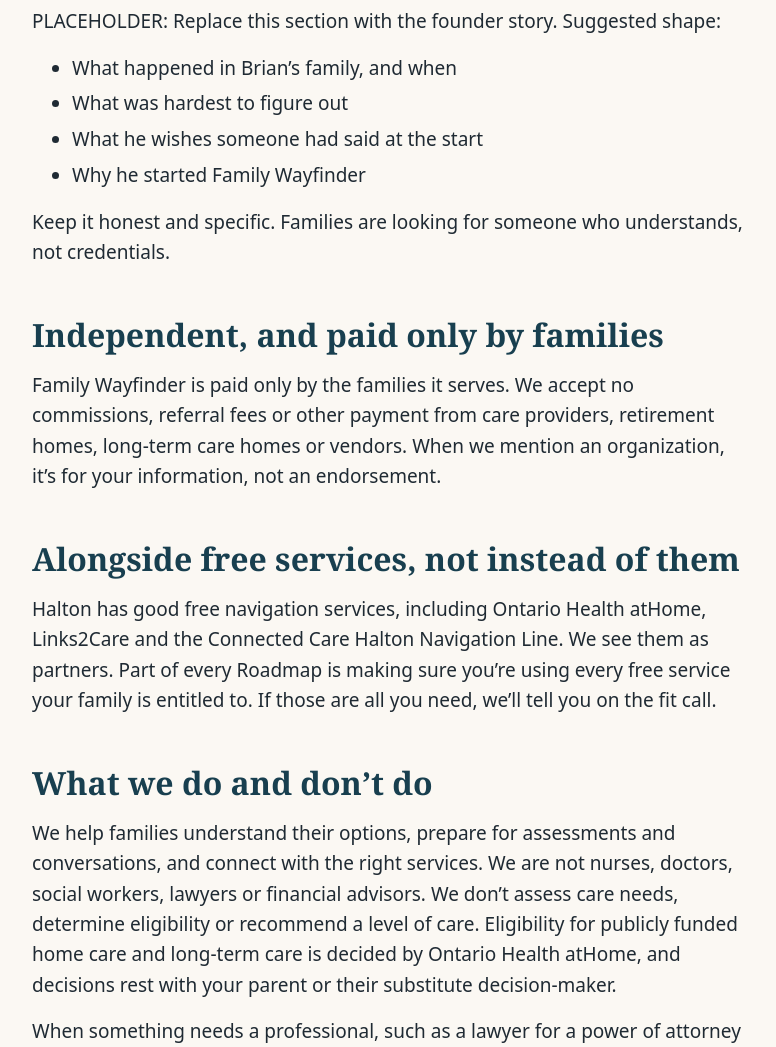
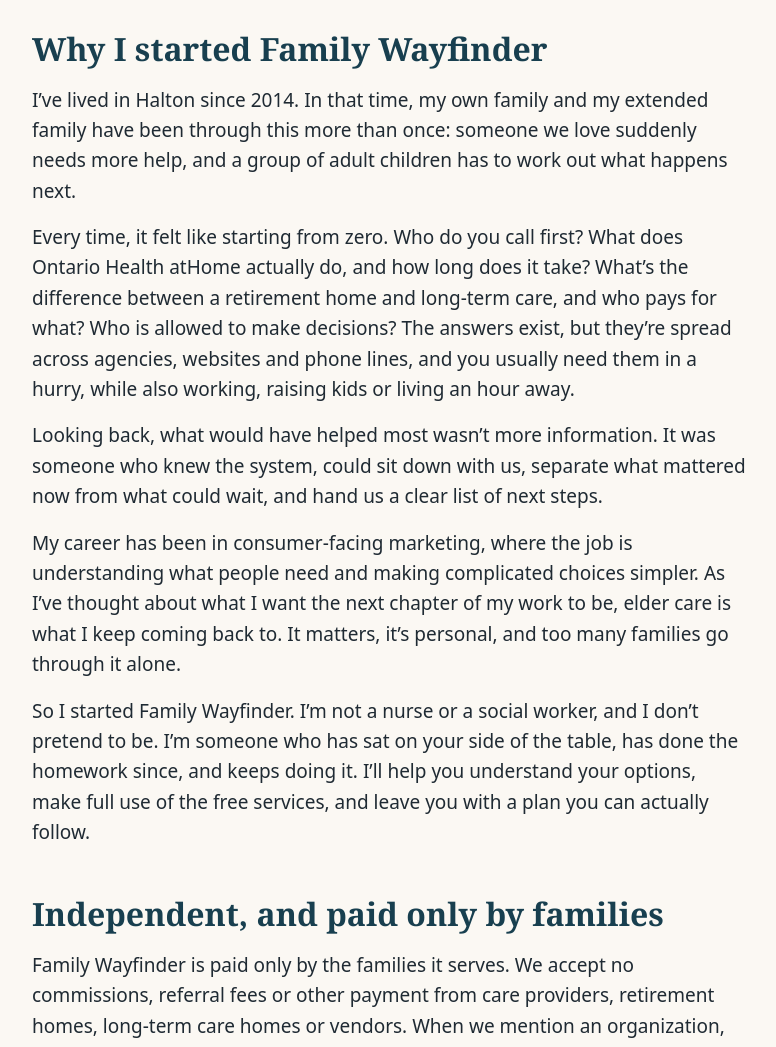
Before and after one commit to brimwylie-lgtm/familywayfinder, an Astro site: page /about in a window 1280 px wide. Shown: the part 460-1507 px from the top of the page, without its empty margins (64-840 px from the left). Built offline with nearby package versions, Linux system fonts and the light colour scheme; Astro itself is replaced by a stand-in of ours.

Commit message:
Add files via upload

```diff
--- a/src/content/pages/about.md
+++ b/src/content/pages/about.md
@@ -5,14 +5,19 @@ heading: About Family Wayfinder
 intro: Independent help from people who have been where you are.
 ---
 
-PLACEHOLDER: Replace this section with the founder story. Suggested shape:
+## Why I started Family Wayfinder
 
-- What happened in Brian's family, and when
-- What was hardest to figure out
-- What he wishes someone had said at the start
-- Why he started Family Wayfinder
+I've lived in Halton since 2014. In that time, my own family and my extended family have been through this more than once: someone we love suddenly needs more help, and a group of adult children has to work out what happens next.
 
-Keep it honest and specific. Families are looking for someone who understands, not credentials.
+Every time, it felt like starting from zero. Who do you call first? What does Ontario Health atHome actually do, and how long does it take? What's the difference between a retirement home and long-term care, and who pays for what? Who is allowed to make decisions? The answers exist, but they're spread across agencies, websites and phone lines, and you usually need them in a hurry, while also working, raising kids or living an hour away.
+
+<!-- OPTIONAL, BRIAN TO WRITE: one real moment in 2 or 3 sentences. The phone call, the hospital conversation or the form that made you think "someone should have told us this." Keep it in your own words and leave out anything a family member wouldn't want shared. -->
+
+Looking back, what would have helped most wasn't more information. It was someone who knew the system, could sit down with us, separate what mattered now from what could wait, and hand us a clear list of next steps.
+
+My career has been in consumer-facing marketing, where the job is understanding what people need and making complicated choices simpler. As I've thought about what I want the next chapter of my work to be, elder care is what I keep coming back to. It matters, it's personal, and too many families go through it alone.
+
+So I started Family Wayfinder. I'm not a nurse or a social worker, and I don't pretend to be. I'm someone who has sat on your side of the table, has done the homework since, and keeps doing it. I'll help you understand your options, make full use of the free services, and leave you with a plan you can actually follow.
 
 ## Independent, and paid only by families
 
--- a/src/content/pages/home.md
+++ b/src/content/pages/home.md
@@ -16,8 +16,6 @@ freeServicesHeading: We work alongside the free services
 freeServicesText: Halton has good free navigation services, and we'll make sure you use every one your family is entitled to. Some families only need those, and if that's you, we'll say so. Where we help is the private decisions and the transitions the public system isn't set up to manage end to end.
 ---
 
-PLACEHOLDER: Replace with the founder story, 3 to 5 sentences.
+I've lived in Halton since 2014, and my family and extended family have been through this more than once. Someone you love suddenly needs more help, and nobody hands you a map: assessments, waitlists, private options, paperwork, and family members with different ideas, usually all at once.
 
-When Brian's own family had to arrange care for a parent, he learned the hard way how many pieces there are: assessments, waitlists, private options, paperwork, and family members with different ideas. Nobody hands you a map.
-
-Family Wayfinder isn't a nursing or social work service. It was started by someone who has been through it, has done the homework since, and now helps other families get to a clear plan faster and with less stress.
+Family Wayfinder isn't a nursing or social work service. I started it because I've been on your side of the table, have done the homework since, and want other families to get to a clear plan faster and with less stress.
--- a/src/site.config.ts
+++ b/src/site.config.ts
@@ -26,7 +26,7 @@ export const site = {
   // Tally form ID for the fit call request form on the Book page.
   // In Tally: Share > Embed. The ID is the last part of the form link,
   // e.g. tally.so/r/wAbC12 gives "wAbC12". Leave as REPLACE to show the placeholder.
-  bookingFormId: "REPLACE",
+  bookingFormId: "NqXWQB",
 
   // How quickly you reply to a fit call request. Shown on the Book page.
   replyTime: "within one business day",
```
Also changed, not shown: README.md.
